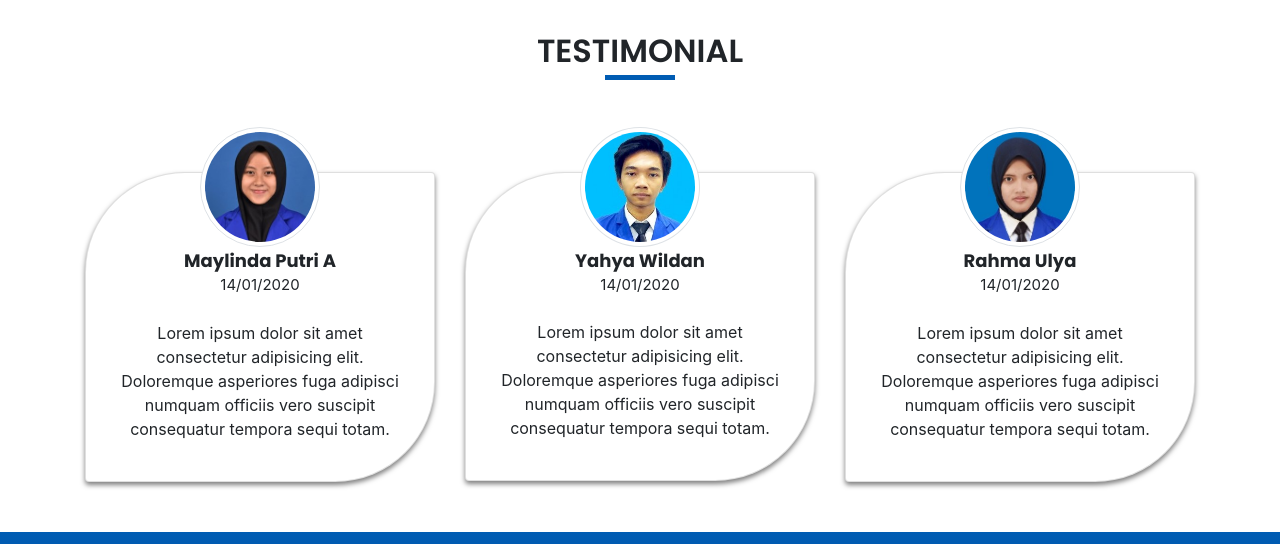
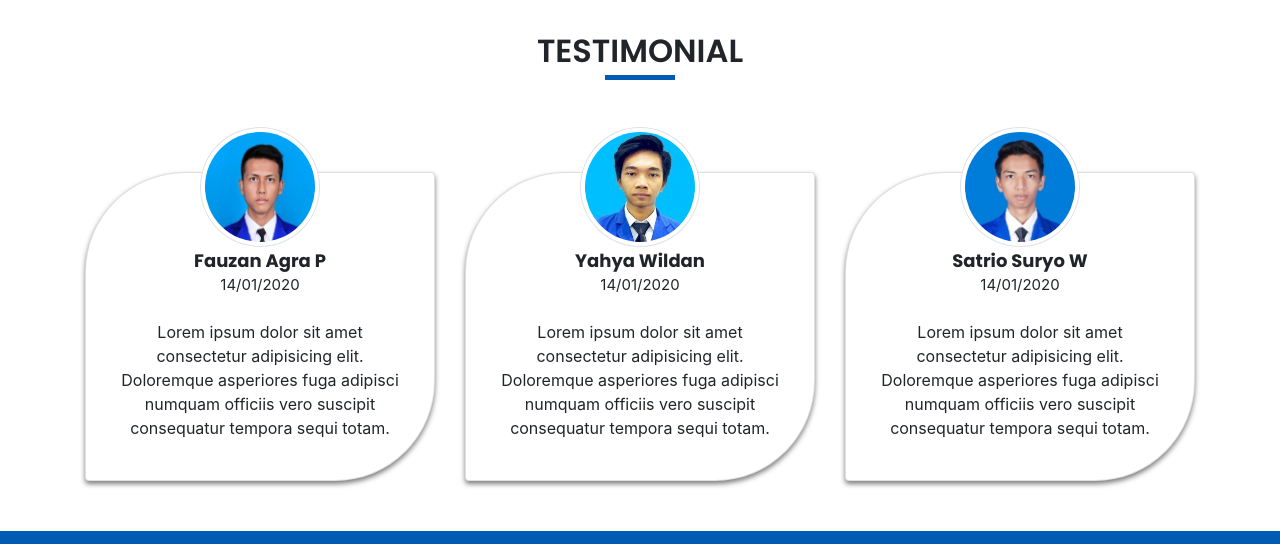
Before and after one commit to FauzanAgra/D2KProject, a plain HTML site: page index.html in a window 1280 px wide. Shown: the part 1080-1624 px from the top of the page. Drawn offline with nearby package versions, Linux system fonts and the light colour scheme.

Commit message:
menambahkan foto dan update testimoni di index.html

```diff
--- a/index.html
+++ b/index.html
@@ -130,8 +130,8 @@
             <div class="row justify-content-center">
                 <div class="col-lg-4">
                     <div class="card text-center p-4">
-                        <img src="img/testi1.jpg" alt="" class="img-thumbnail rounded-circle mx-auto d-block">
-                        <span class="tebal">Maylinda Putri A</span>
+                        <img src="img/agra.jpg" alt="" class="img-thumbnail rounded-circle mx-auto d-block">
+                        <span class="tebal">Fauzan Agra P</span>
                         <small style="font-size: 15px;">14/01/2020</small>
                         <br>
                         <p>Lorem ipsum dolor sit amet consectetur adipisicing elit. Doloremque asperiores fuga adipisci
@@ -150,8 +150,8 @@
                 </div>
                 <div class="col-lg-4">
                     <div class="card text-center p-4">
-                        <img src="img/testi2.jpg" alt="" class="img-thumbnail rounded-circle mx-auto d-block">
-                        <span class="tebal">Rahma Ulya</span>
+                        <img src="img/satrio.jpg" alt="" class="img-thumbnail rounded-circle mx-auto d-block">
+                        <span class="tebal">Satrio Suryo W</span>
                         <small style="font-size: 15px;">14/01/2020</small>
                         <br>
                         <p>Lorem ipsum dolor sit amet consectetur adipisicing elit. Doloremque asperiores fuga adipisci
```
Also changed, not shown: img/agra.jpg (added), img/satrio.jpg (added).
